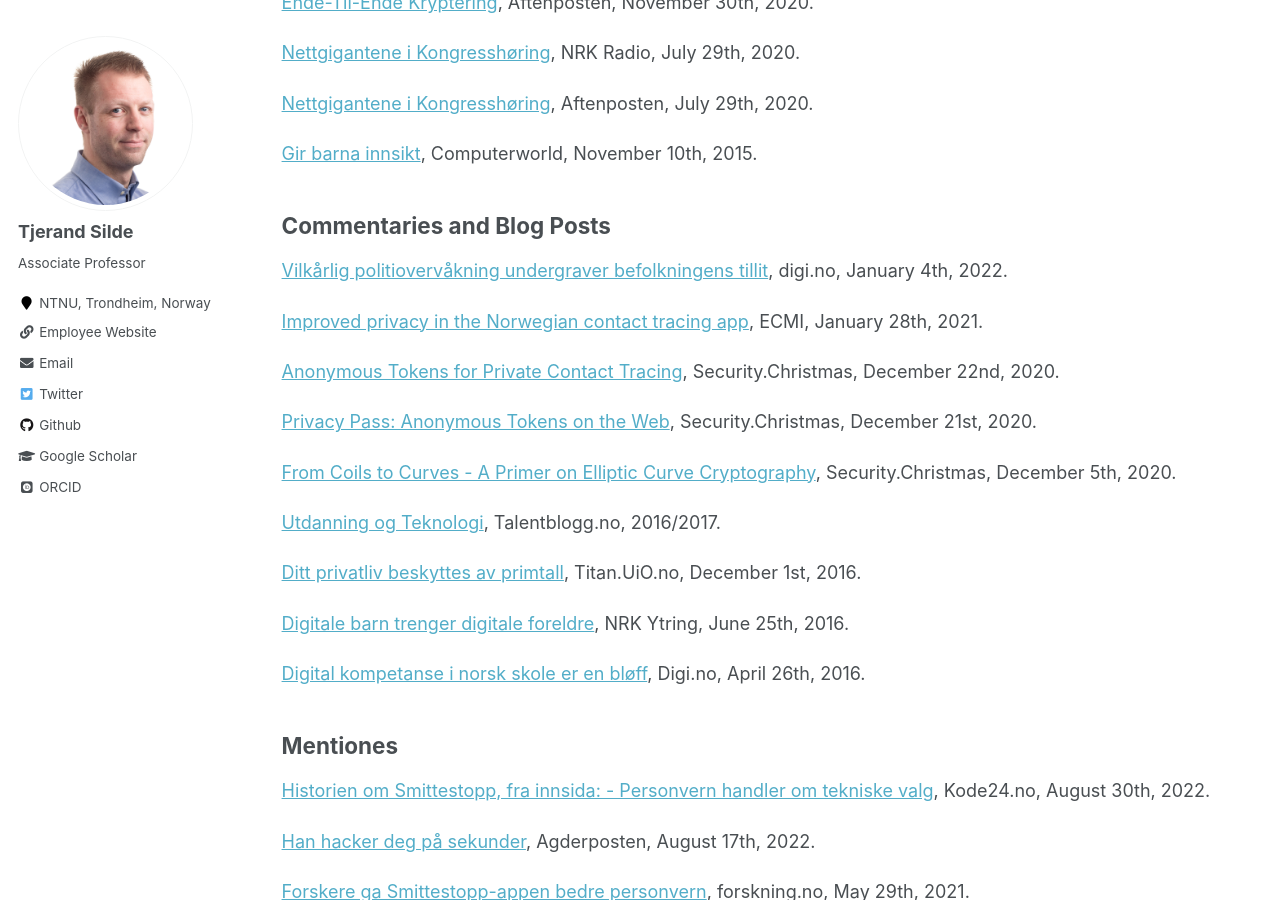
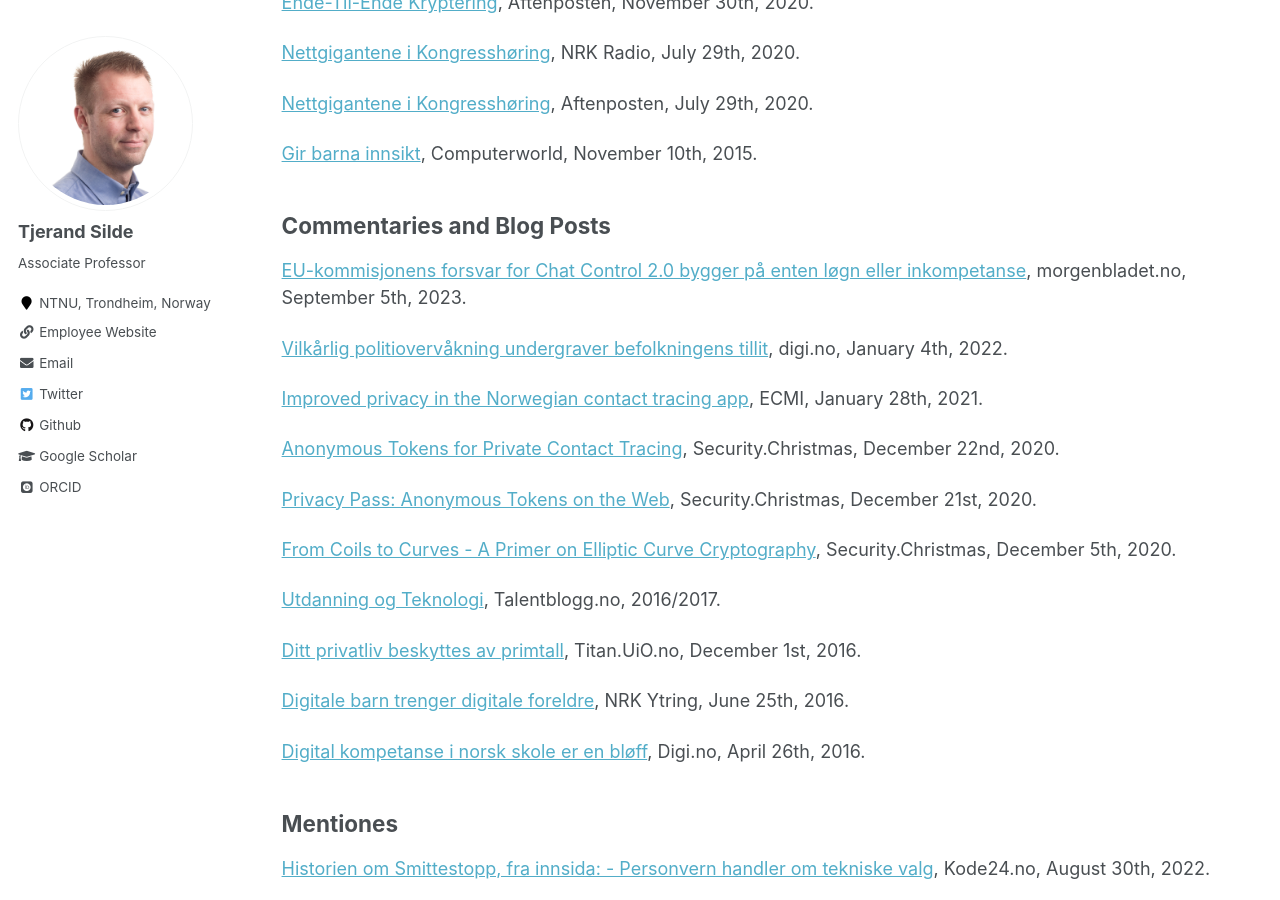
Before and after one commit to tjesi/tjesi.github.io, a Jekyll site: the page built from _pages/media.md, in a window 1280 px wide and 900 px high, scrolled down 1282 px. Built offline with Jekyll 4.4.1, drawn with Linux system fonts in a browser that asks for light colours; some web fonts are replaced.

Commit message:
Update media.md

```diff
--- a/_pages/media.md
+++ b/_pages/media.md
@@ -57,6 +57,8 @@ author_profile: true
 
 ## Commentaries and Blog Posts
 
+[EU-kommisjonens forsvar for Chat Control 2.0 bygger på enten løgn eller inkompetanse](https://www.morgenbladet.no/ideer/kronikk/2023/09/05/eu-kommisjonens-forsvar-for-chat-control-20-bygger-pa-enten-logn-eller-inkompetanse), morgenbladet.no, September 5th, 2023.
+
 [Vilkårlig politiovervåkning undergraver befolkningens tillit](https://www.digi.no/artikler/debatt-vilkarlig-politiovervakning-undergraver-befolkningens-tillit/516205), digi.no, January 4th, 2022.
 
 [Improved privacy in the Norwegian contact tracing app](https://ecmiindmath.org/2021/01/28/improved-privacy-in-the-norwegian-contact-tracing-app), ECMI, January 28th, 2021.
```
